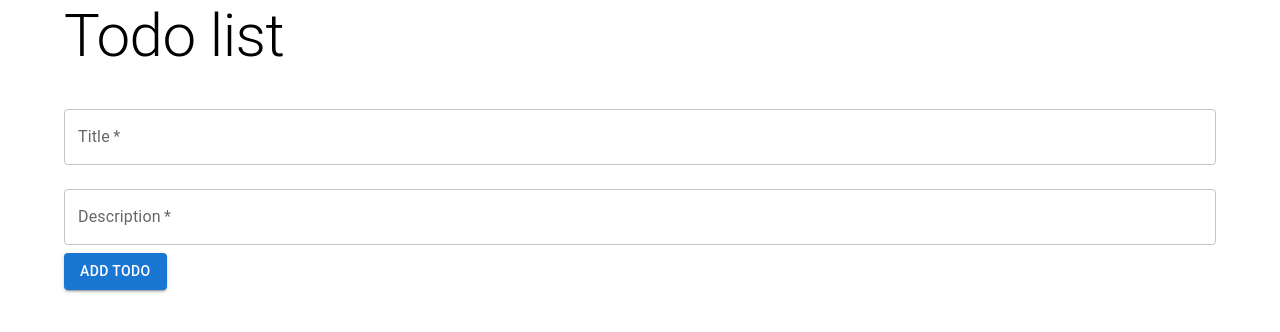
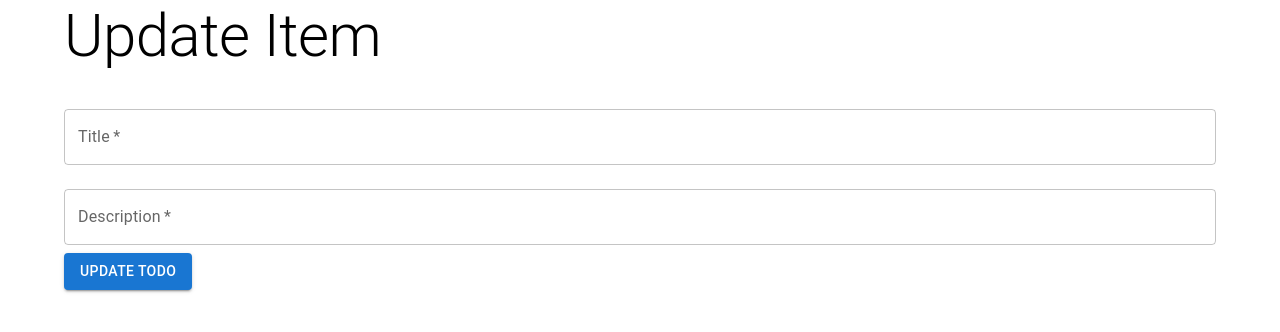
Before and after one commit to Stephane226/Redux-react-nodejs-mongo-todo, a React (Create React App) app in the folder frontend/: page /update in a window 1280 px wide. Shown: the top 332 px of the page. Built offline with nearby package versions, Linux system fonts and the light colour scheme; no server answers.

Commit message:
adding routes

```diff
--- a/frontend/src/App.js
+++ b/frontend/src/App.js
@@ -1,20 +1,29 @@
 import React from 'react';
-import { Container, Typography } from '@mui/material';
 import Home from './pages/home';
-import TodoForm from './components/TodoForm';
+import View from './pages/view';
+import Update from './pages/update';
+import { Switch, Route, withRouter, Redirect } from 'react-router-dom';
+
 
 function App() {
-  return (
-    <Container>
-      <Typography variant="h2" component="h1" gutterBottom>
-        Todo list
-      </Typography>
+
+  let route = (
+    <Switch>
+      <Route path="/" exact component={Home} />
+      <Route path="/view" component={View} />
+      <Route path="/update" component={Update} />
+      <Redirect to='/' />
+    </Switch>
+    )
 
 
+  return (
+    <>
 
-      <Home />
-    </Container>
+    {route}
+   </>
+
   );
 }
 
-export default App;
+export default  withRouter(App);
--- /dev/null
+++ b/frontend/src/components/updateTodoForm.js
@@ -0,0 +1,49 @@
+import React, { useState } from 'react';
+import { TextField, Button, Box } from '@mui/material';
+import { useDispatch } from 'react-redux';
+import {addTodo } from '../stores/actions'
+
+const UpdateTodoForm = () => {
+  const [title, setTitle] = useState('');
+  const [description, setDescription] = useState('');
+
+
+
+  const dispatch = useDispatch();
+
+  const handleSubmit = (e) => {
+    e.preventDefault();
+    dispatch(addTodo({ title, description, status: 'pending' }));
+    setTitle('');
+    setDescription('');
+  };
+
+
+
+
+  return (
+    <Box component="form" onSubmit={handleSubmit} >
+      <TextField
+        label="Title"
+        value={title}
+        onChange={(e) => setTitle(e.target.value)}
+        required
+        fullWidth
+        margin="normal"
+      />
+      <TextField
+        label="Description"
+        value={description}
+        onChange={(e) => setDescription(e.target.value)}
+        required
+        fullWidth
+        margin="normal"
+      />
+      <Button type="submit" variant="contained" color="primary">
+        Update Todo
+      </Button>
+    </Box>
+  );
+};
+
+export default UpdateTodoForm;
--- a/frontend/src/pages/home.js
+++ b/frontend/src/pages/home.js
@@ -2,6 +2,8 @@ import React, { useEffect } from 'react';
 import { useSelector, useDispatch } from 'react-redux';
 import { List, ListItem, ListItemText, IconButton } from '@mui/material';
 import DeleteIcon from '@mui/icons-material/Delete';
+import { Container, Typography } from '@mui/material';
+
 
 import TodoForm from '../components/TodoForm';
 
@@ -37,7 +39,13 @@ const loading  = useSelector(state => state.TodoReducer.loading)
 
 console.log('dsd')
   return (
-   <>
+   <Container>
+   <Typography variant="h2" component="h1" gutterBottom>
+     Todo list
+   </Typography>
+
+
+
    <TodoForm/>
 
     {
@@ -56,7 +64,7 @@ console.log('dsd')
 
 
 
-    </>
+  </Container>
   );
 };
 
--- a/frontend/src/pages/update.js
+++ b/frontend/src/pages/update.js
@@ -0,0 +1,35 @@
+import React, { useEffect } from "react";
+import { useSelector, useDispatch } from "react-redux";
+import { List, ListItem, ListItemText, IconButton } from "@mui/material";
+import { Container, Typography } from '@mui/material';
+import UpdateTodoForm from "../components/updateTodoForm"
+
+//redux
+import { Link, Redirect } from "react-router-dom";
+
+const Update = () => {
+  const dispatch = useDispatch();
+  const viewTodo = useSelector((state) => state.TodoReducer.viewTodo);
+  const loading = useSelector((state) => state.TodoReducer.loading);
+
+  useEffect(() => {
+    // dispatch(getList())
+    //console.log('dsd')
+  }, []);
+
+  console.log("dsd");
+  return (
+   <Container>
+   <Typography variant="h2" component="h1" gutterBottom>
+     Update Item
+   </Typography>
+      {loading ? (
+        "Loading..."
+      ) : (
+        <UpdateTodoForm/>
+      )}
+    </Container>
+  );
+};
+
+export default Update;
--- a/frontend/src/pages/view.js
+++ b/frontend/src/pages/view.js
@@ -1,6 +1,7 @@
 import React, { useEffect } from "react";
 import { useSelector, useDispatch } from "react-redux";
 import { List, ListItem, ListItemText, IconButton } from "@mui/material";
+import { Container, Typography } from '@mui/material';
 
 //redux
 import { Link, Redirect } from "react-router-dom";
@@ -17,7 +18,10 @@ const View = () => {
 
   console.log("dsd");
   return (
-    <>
+<Container>
+   <Typography variant="h2" component="h1" gutterBottom>
+    View Details.
+   </Typography>
       {loading ? (
         "Loading..."
       ) : (
@@ -25,7 +29,7 @@ const View = () => {
           <ListItemText primary="title here" secondary="description here" />
         </List>
       )}
-    </>
+    </Container>
   );
 };
 
```
